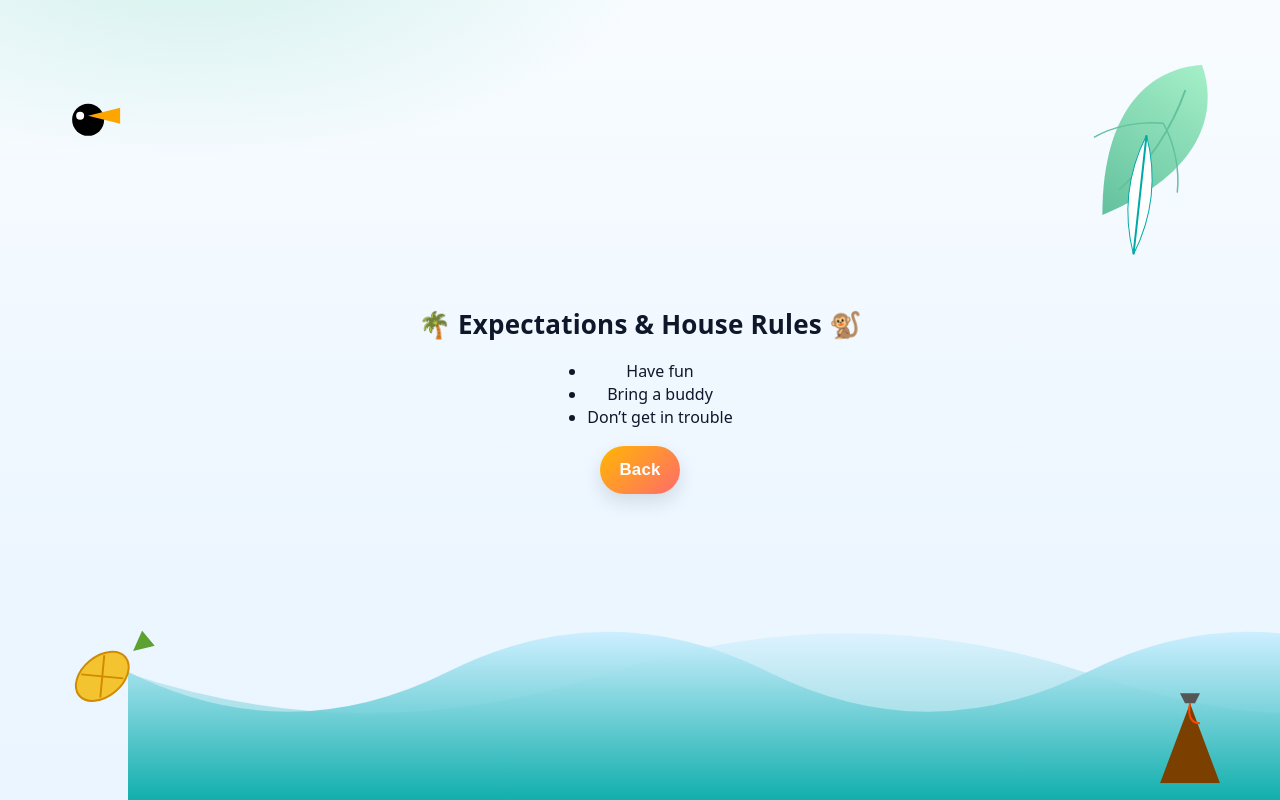
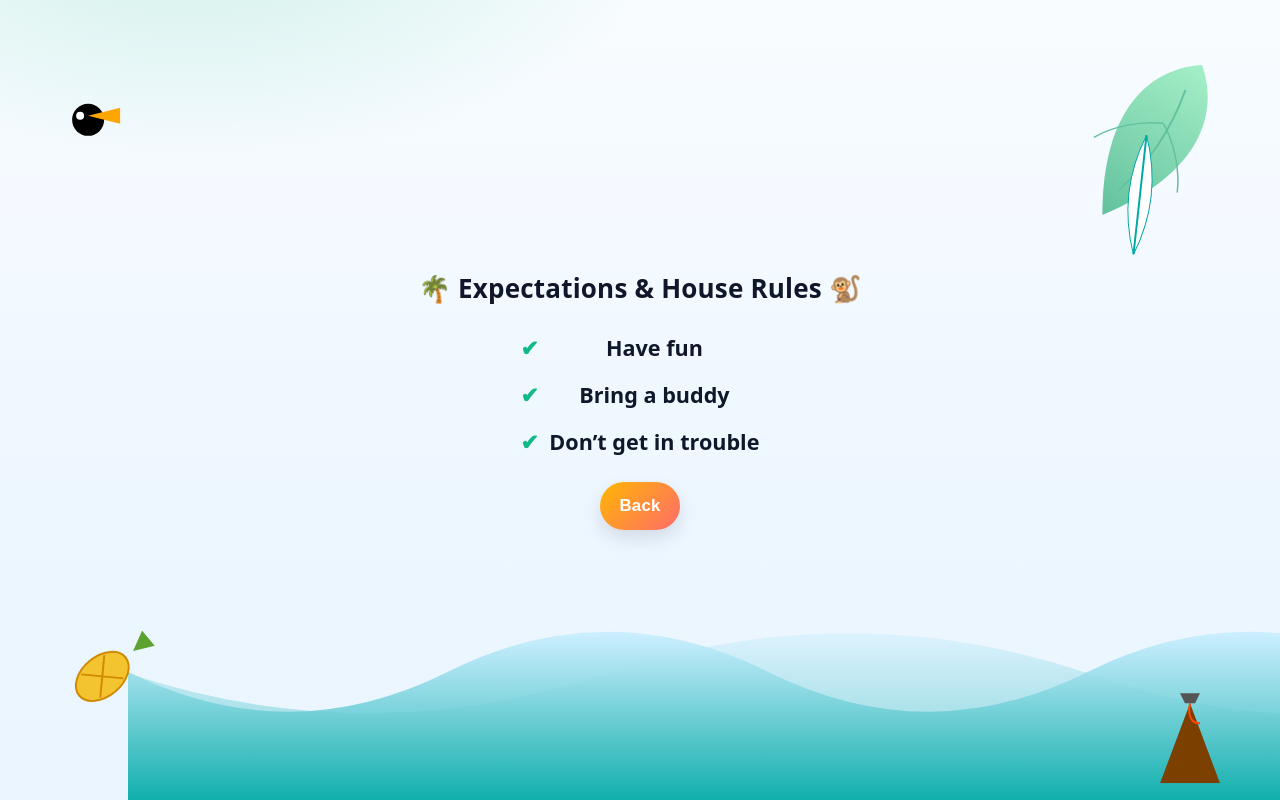
Before and after one commit to vibrantantelope/costa-rica, a React (Vite) app: page / in a window 1280 px wide. Both pictures are taken after a click on the button "🛡️ Rules & Expectations". Built offline with nearby package versions, Linux system fonts and the light colour scheme.

Commit message:
Update index.css

```diff
--- a/src/index.css
+++ b/src/index.css
@@ -306,3 +306,26 @@ body.compact .days-grid{gap:12px}
     width:100%;
   }
 }
+.rules-list {
+  list-style: none;
+  padding: 0;
+  margin: 1.5rem 0;
+  font-size: 1.35rem;        /* bigger text */
+  font-weight: 600;
+  display: flex;
+  flex-direction: column;
+  gap: 1rem;
+}
+
+.rules-list li {
+  position: relative;
+  padding-left: 1.8rem;
+}
+
+.rules-list li::before {
+  content: "✔";
+  position: absolute;
+  left: 0;
+  color: var(--sea);
+  font-weight: bold;
+}
```
